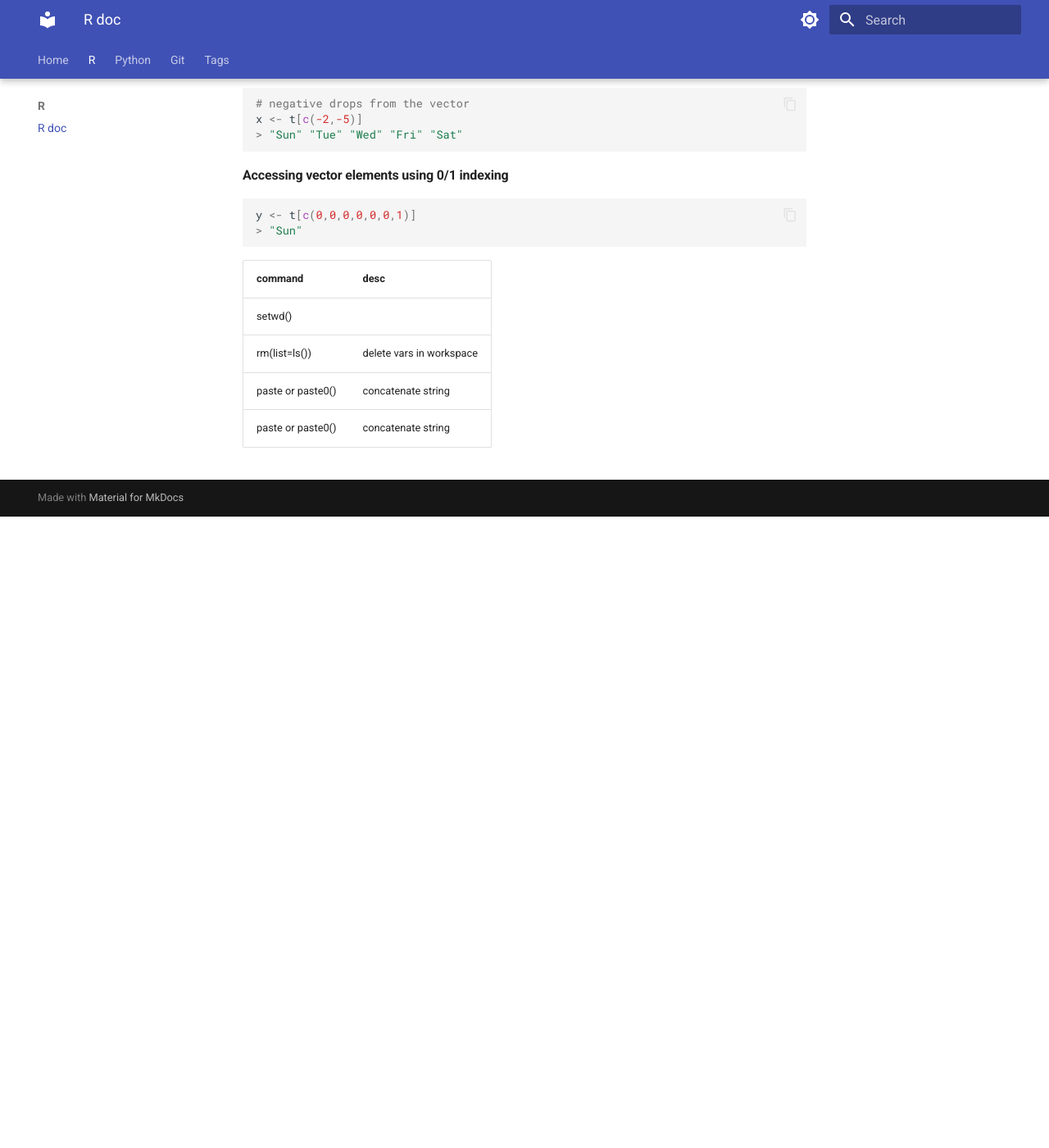
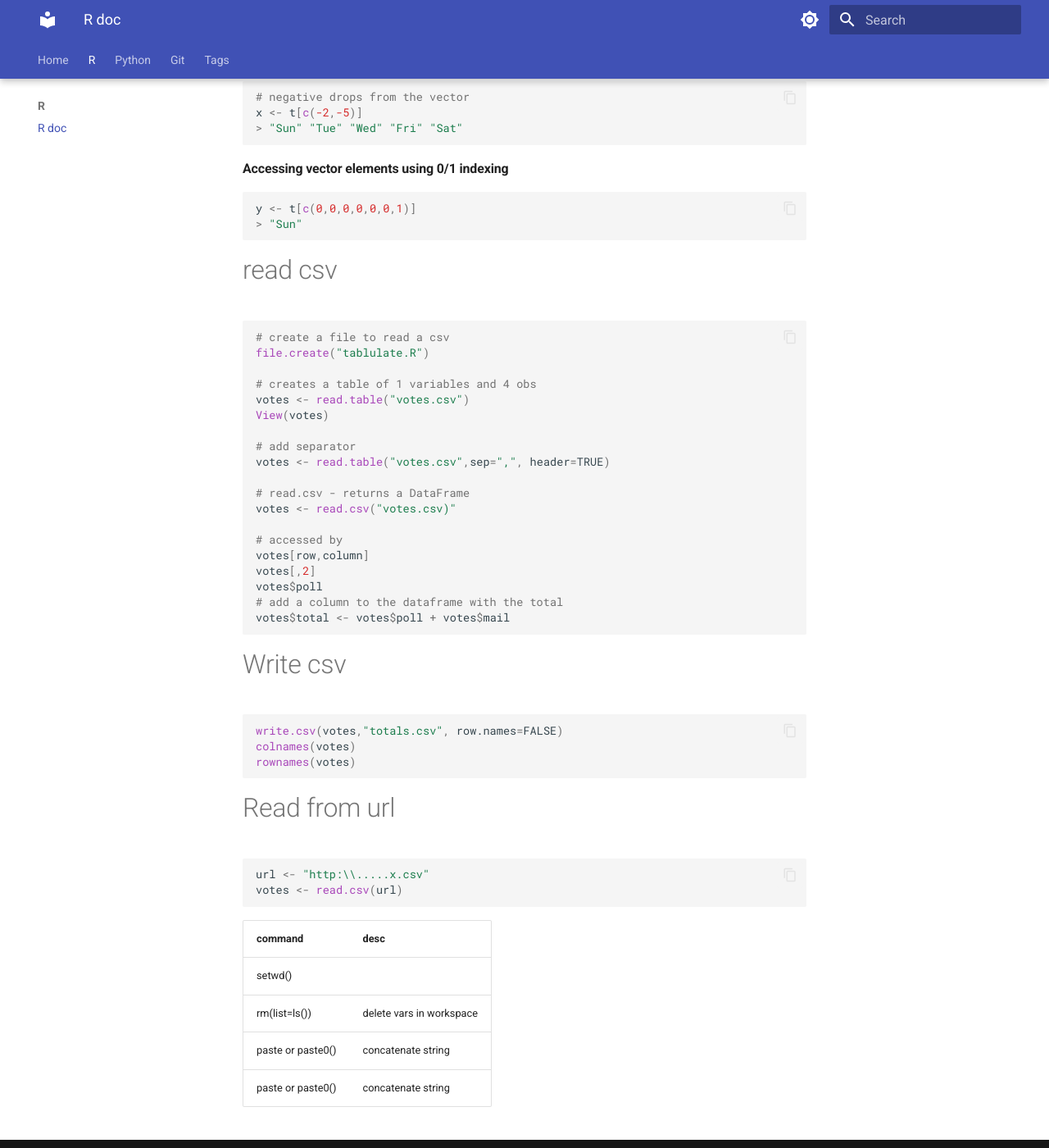
Before and after one commit to TrevorCl/mkdocs, an MkDocs documentation site: the page built from docs/r/R doc.md, in a window 1280 px wide and 1400 px high, scrolled down 1836 px. Shown: the whole window at 82% size. Built offline with MkDocs 1.6.1 and Material for MkDocs 9.7.7, drawn with Linux system fonts in a browser that asks for light colours; before the commit the page ends 2466 px from its top, so only the background shows below that.

````diff
--- a/docs/r/R doc.md
+++ b/docs/r/R doc.md
@@ -45,12 +45,12 @@ Even when you write a single value it is a vector of length 1
     v <- 23+5i
 
 === "Character"
-```
    v <- "TRUE"
    v <- 'TRUE'
-```
+
 === "RAW"
    v <- charToRaw("TRUE")
+
 
 ## Multiple element vectors
 ```r
@@ -100,6 +100,44 @@ y <- t[c(0,0,0,0,0,0,1)]
 > "Sun"
 ```
 
+# read csv
+``` R
+# create a file to read a csv
+file.create("tablulate.R")
+
+# creates a table of 1 variables and 4 obs
+votes <- read.table("votes.csv")
+View(votes)
+
+# add separator
+votes <- read.table("votes.csv",sep=",", header=TRUE)
+
+# read.csv - returns a DataFrame
+votes <- read.csv("votes.csv)"
+
+# accessed by
+votes[row,column]
+votes[,2]
+votes$poll
+# add a column to the dataframe with the total
+votes$total <- votes$poll + votes$mail
+```
+
+
+# Write csv
+``` R
+write.csv(votes,"totals.csv", row.names=FALSE)
+colnames(votes)
+rownames(votes)
+```
+
+# Read from url
+``` R
+url <- "http:\\.....x.csv"
+votes <- read.csv(url)
+```
+
+
 | command | desc |
 |----|-------|
 | setwd() | |
````
Also changed, not shown: docs/git/index.md (+1 -1 lines), docs/software/vs extension.md (added, +101 -0 lines), docs/software/image-1.png (added), docs/software/image.png (added), 2 other files.
